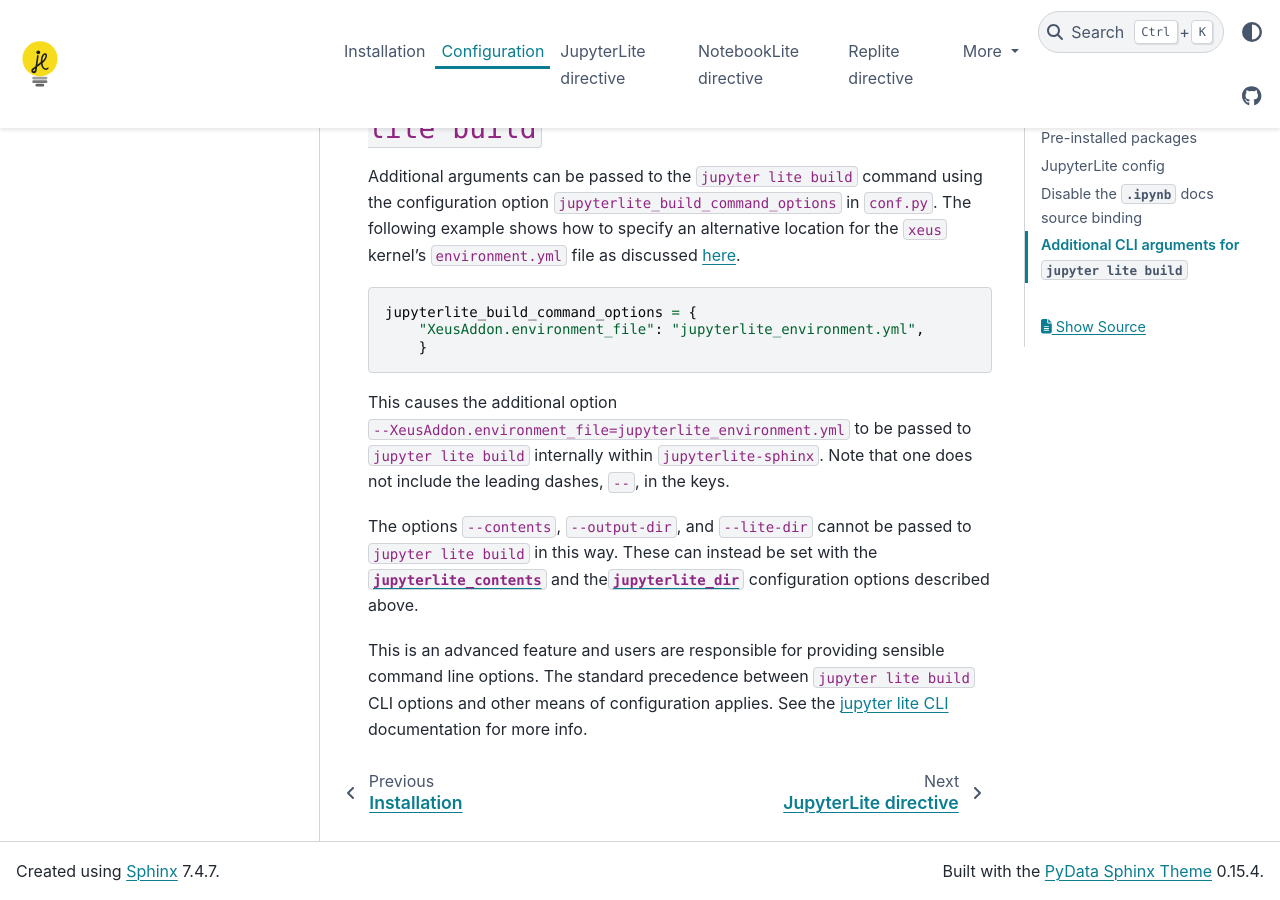
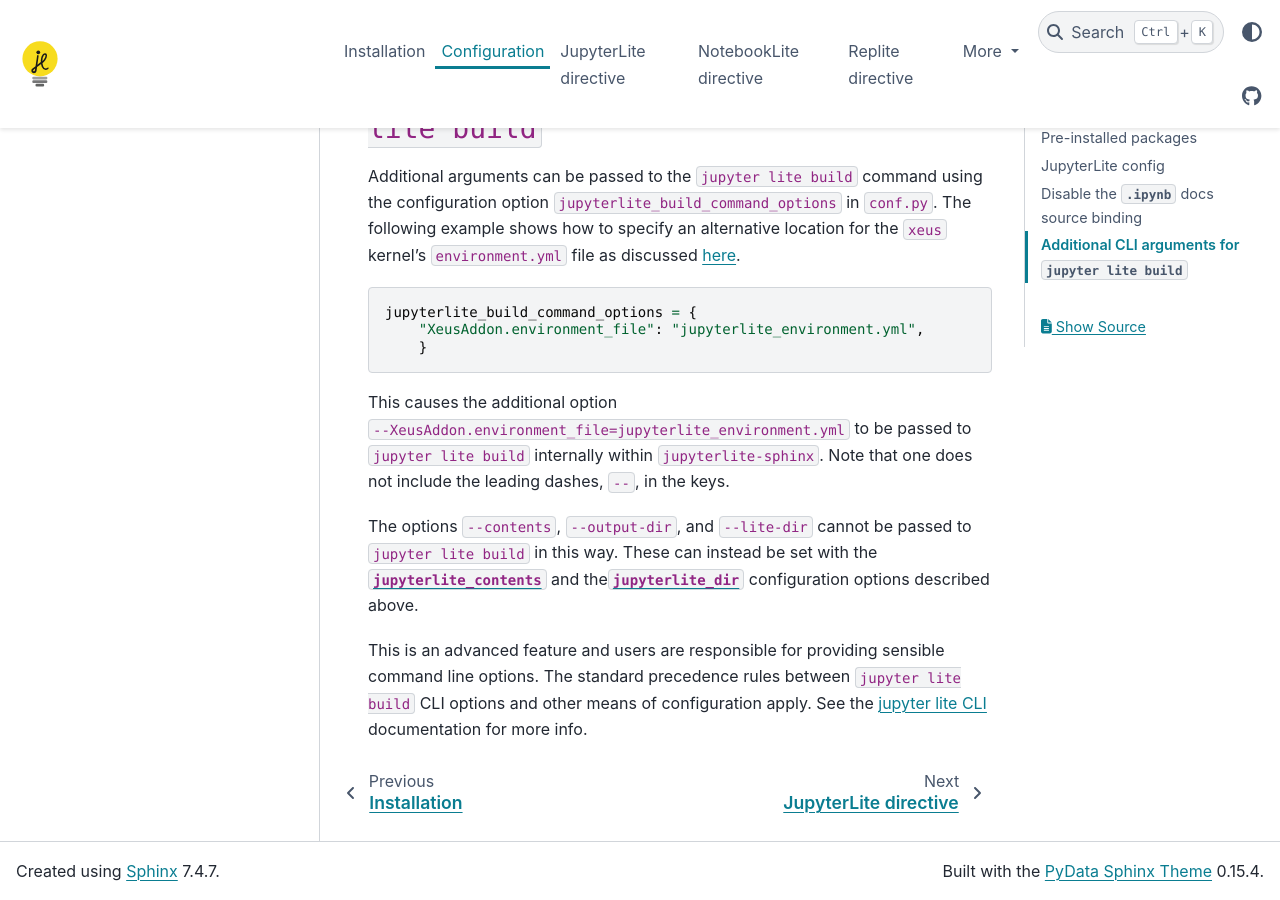
Before and after one commit to jupyterlite/jupyterlite-sphinx, a Sphinx documentation site: the page built from docs/configuration.md, in a window 1280 px wide and 900 px high, scrolled down 2338 px. Built offline with Sphinx 7.4.7 and the PyData theme 0.15.4, drawn with Linux system fonts in a browser that asks for light colours.

Commit message:
Update subject-verb agreement, add missing word "rules"

```diff
--- a/docs/configuration.md
+++ b/docs/configuration.md
@@ -99,6 +99,6 @@
 options described above.
 
 This is an advanced feature and users are responsible for providing sensible command line options.
-The standard precedence between `jupyter lite build` CLI options and other means of configuration applies.
+The standard precedence rules between `jupyter lite build` CLI options and other means of configuration apply.
 See the [jupyter lite CLI](https://jupyterlite.readthedocs.io/en/latest/reference/cli.html) documentation
 for more info.
```
